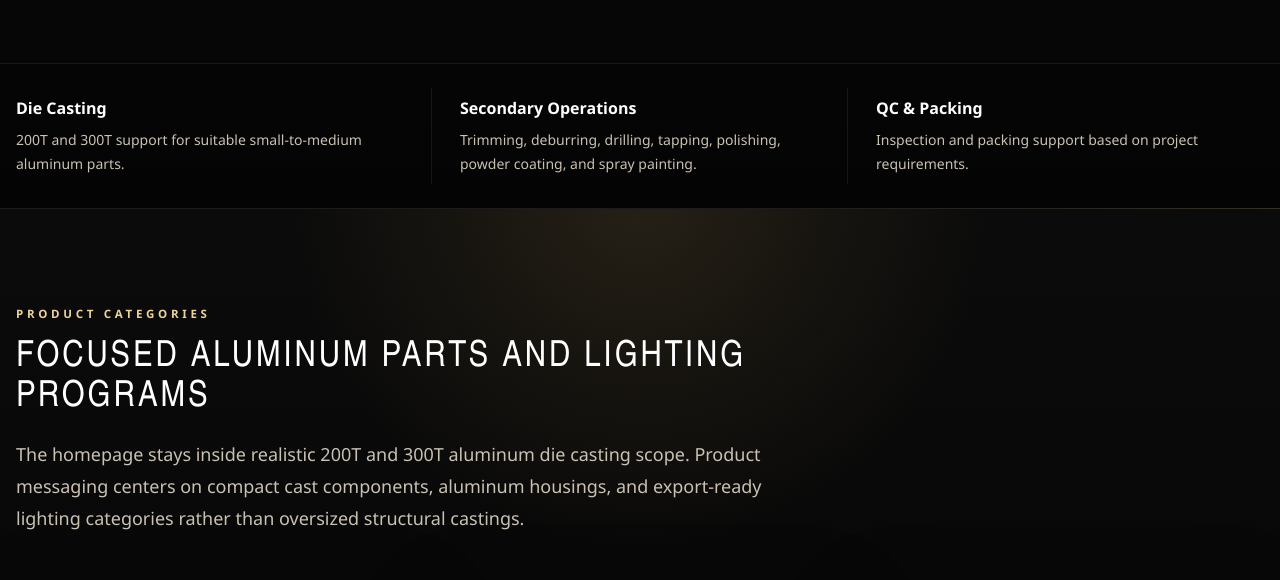
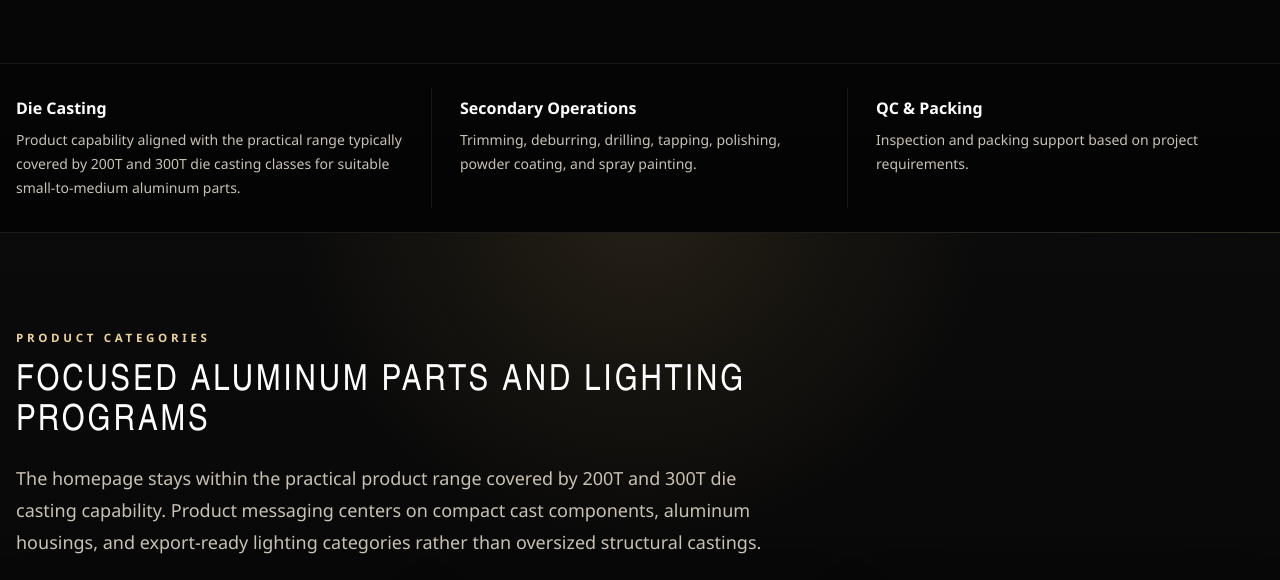
Before and after one commit to nicolsonhuang-byte/hsxdiecasting, a Next.js app: page / in a window 1280 px wide. Shown: the part 600-1180 px from the top of the page. Built offline with nearby package versions, Linux system fonts and the light colour scheme; grey boxes are pictures that could not be loaded.

Commit message:
Clarify homepage equipment and product capability scope

```diff
--- a/src/app/page.tsx
+++ b/src/app/page.tsx
@@ -61,7 +61,7 @@ const faqJsonLd = {
       name: "What aluminum die casting scope is suitable?",
       acceptedAnswer: {
         "@type": "Answer",
-        text: "HSX focuses on compact housings, brackets, covers, end caps, shells, lamp bodies, heat-sink-style housings, and other small-to-medium aluminum components suitable for 200T and 300T equipment.",
+        text: "HSX focuses on compact housings, brackets, covers, end caps, shells, lamp bodies, heat-sink-style housings, and other small-to-medium aluminum components within the practical product range covered by 200T and 300T die casting capability.",
       },
     },
     {
@@ -79,7 +79,7 @@ const heroProofItems = [
   {
     title: "Die Casting",
     description:
-      "200T and 300T support for suitable small-to-medium aluminum parts.",
+      "Product capability aligned with the practical range typically covered by 200T and 300T die casting classes for suitable small-to-medium aluminum parts.",
   },
   {
     title: "Secondary Operations",
@@ -97,7 +97,7 @@ const productCategories: ProductCategory[] = [
   {
     title: "OEM Aluminum Die Casting Parts",
     description:
-      "Small-to-medium aluminum housings, end caps, brackets, shells, covers, and OEM parts produced within realistic 200T and 300T machine scope.",
+      "Small-to-medium aluminum housings, end caps, brackets, shells, covers, and OEM parts within the practical product range covered by 200T and 300T die casting capability.",
     image: oemAluminumParts,
     alt: "Small-to-medium aluminum die casting parts for OEM lighting and hardware applications",
     href: "/products/oem-aluminum-die-casting-parts",
@@ -162,7 +162,7 @@ const productCategories: ProductCategory[] = [
 ];
 
 const capabilities = [
-  "2 aluminum die casting machines: 1 x 200-ton and 1 x 300-ton",
+  "280T and 320T aluminum die casting machines",
   "In-house trimming and deburring support after die casting",
   "7 multi-axis drilling machines for repeatable hole processing",
   "7 multi-axis tapping machines for threaded aluminum parts",
@@ -238,7 +238,7 @@ const processSteps: InfoCard[] = [
   {
     title: "Aluminum Die Casting Production",
     description:
-      "Produce compact aluminum castings on 200T and 300T machines sized for small-to-medium OEM parts.",
+      "Produce compact aluminum castings using 280T and 320T aluminum die casting machines for suitable small-to-medium OEM parts.",
   },
   {
     title: "Drilling and Tapping",
@@ -305,9 +305,9 @@ const industriesServed: InfoCard[] = [
 
 const buyerReasons: InfoCard[] = [
   {
-    title: "Realistic Machine Scope",
+    title: "200T / 300T Product Capability Range",
     description:
-      "Production focus stays on small-to-medium aluminum parts that fit 200T and 300T die casting reality.",
+      "Production focus stays on small-to-medium aluminum parts within the practical product range covered by 200T and 300T die casting capability.",
   },
   {
     title: "Flexible OEM Project Input",
@@ -481,7 +481,7 @@ export default function Home() {
             <SectionHeading
               eyebrow="Product categories"
               title="Focused aluminum parts and lighting programs"
-              description="The homepage stays inside realistic 200T and 300T aluminum die casting scope. Product messaging centers on compact cast components, aluminum housings, and export-ready lighting categories rather than oversized structural castings."
+              description="The homepage stays within the practical product range covered by 200T and 300T die casting capability. Product messaging centers on compact cast components, aluminum housings, and export-ready lighting categories rather than oversized structural castings."
             />
 
             <div className="mt-12 grid gap-6 md:grid-cols-2 xl:grid-cols-3">
@@ -585,8 +585,9 @@ export default function Home() {
                 <div className="absolute bottom-5 left-5 right-5 rounded-2xl border border-white/10 bg-black/55 p-5 backdrop-blur">
                   <p className="section-kicker">Capability focus</p>
                   <p className="mt-3 text-lg font-semibold text-white">
-                    Compact aluminum parts that match 200T and 300T die casting,
-                    secondary machining, and appearance finishing requirements.
+                    Compact aluminum parts within the practical product range
+                    covered by 200T and 300T die casting capability, with
+                    secondary machining and appearance finishing requirements.
                   </p>
                 </div>
               </div>
@@ -640,9 +641,9 @@ export default function Home() {
                   <p className="text-xs uppercase tracking-[0.28em] text-[#e8ce97]">
                     Die casting machines
                   </p>
-                  <p className="mt-3 text-3xl font-semibold text-white">2</p>
+                  <p className="mt-3 text-3xl font-semibold text-white">280T + 320T</p>
                   <p className="mt-3 text-sm leading-7 text-[#c4bbaa]">
-                    1 x 200-ton and 1 x 300-ton aluminum die casting machine
+                    280T and 320T aluminum die casting machines
                   </p>
                 </article>
                 <article className="metric-pill">
@@ -893,7 +894,7 @@ export default function Home() {
                   B2B buyers.
                 </p>
                 <p className="mt-4 text-sm leading-7 text-[#cac1b2]">
-                  The factory scope is described carefully around 200T and 300T
+                  The factory scope is described carefully around 280T and 320T
                   aluminum die casting machines, drilling, tapping, polishing,
                   grinding, anodizing, powder coating, and spray painting support.
                 </p>
@@ -954,8 +955,8 @@ export default function Home() {
                 <p className="mt-4 text-sm leading-7 text-[#cac1b2]">
                   The site focuses on compact housings, brackets, covers, end caps,
                   shells, lamp bodies, heat-sink-style housings, and other
-                  small-to-medium aluminum components suitable for 200T and 300T
-                  equipment.
+                  small-to-medium aluminum components within the practical
+                  product range covered by 200T and 300T die casting capability.
                 </p>
               </article>
 
@@ -996,8 +997,8 @@ export default function Home() {
                     <p className="mt-2">Foshan, Guangdong, China</p>
                   </div>
                   <div className="rounded-2xl border border-white/10 bg-white/[0.03] p-5">
-                    <p className="text-[#f4d27a]">Main equipment</p>
-                    <p className="mt-2">200T + 300T aluminum die casting</p>
+                    <p className="text-[#f4d27a]">Product capability</p>
+                    <p className="mt-2">200T / 300T Product Capability Range</p>
                   </div>
                   <div className="rounded-2xl border border-white/10 bg-white/[0.03] p-5">
                     <p className="text-[#f4d27a]">WhatsApp / Phone</p>
@@ -1214,7 +1215,7 @@ export default function Home() {
               <span className="text-white/90">Address:</span>{" "}
               {contactDetails.address}
             </p>
-            <p>Small-to-medium aluminum die casting scope: 200T and 300T</p>
+            <p>Small-to-medium aluminum parts within the practical 200T / 300T product capability range</p>
             <p>OEM based on drawings, samples, or custom project requirements</p>
             <p className="mt-2">
               {"\u00A9"} {currentYear} HSX DIECASTING. All rights reserved.
```
